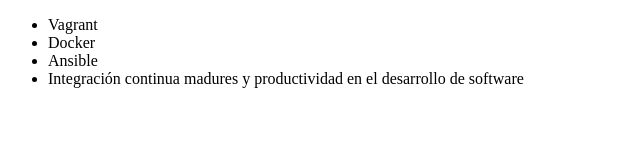
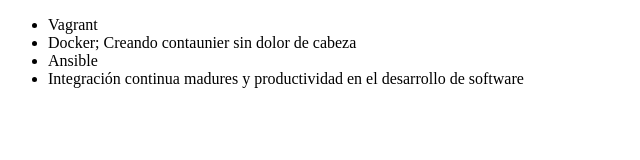
Before and after one commit to knoleo88/Pruebasalura, a plain HTML site: page index.html in a window 1280 px wide. Shown: the whole page, without its empty margins (0-640 px from the left). Drawn offline with Linux system fonts and the light colour scheme.

```diff
--- a/index.html
+++ b/index.html
@@ -7,7 +7,7 @@
 <body>
      <ul>
          <li> Vagrant </li>
-         <li> Docker </li>
+         <li> Docker; Creando contaunier sin dolor de cabeza </li>
          <li> Ansible </li>
          <li> Integración continua  madures y productividad en el desarrollo de software</li>
      </ul>
```
